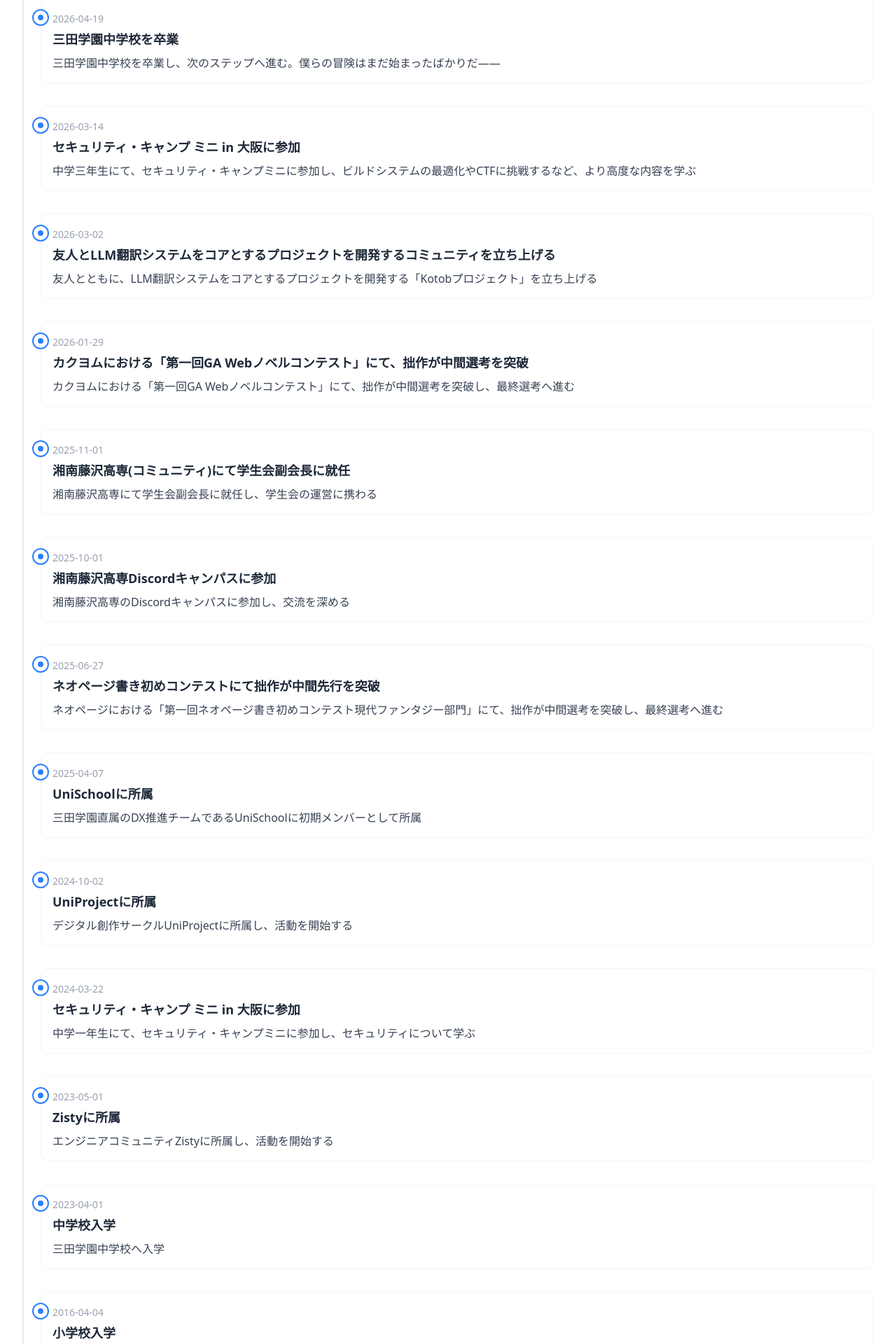
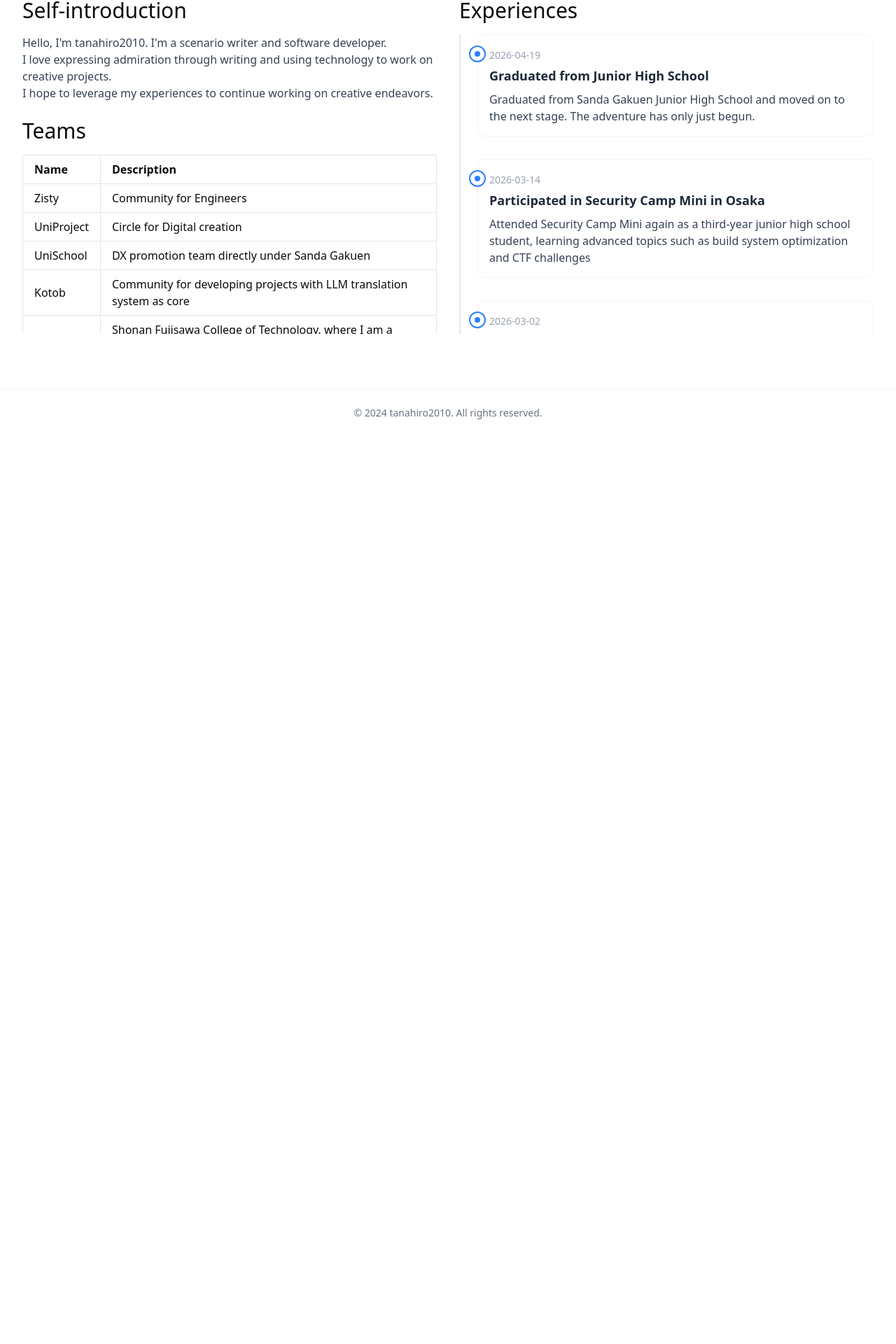
Before and after one commit to tanahiro2010/portfolio, a React (Vite) app: page /about in a window 1280 px wide. Shown: the part 176-2096 px from the top of the page at 70% size. After the commit the page ends 800 px from the top, so only its background shows below. Built offline with nearby package versions, Linux system fonts and the light colour scheme.

Commit message:
feat: 自己紹介セクションを追加し、活動歴をテーブル形式で表示.あと英訳

```diff
--- a/src/app/about.tsx
+++ b/src/app/about.tsx
@@ -1,87 +1,88 @@
 import { useMemo } from "react";
+import Table from "@/components/ui/table";
 
 type HistoryItem = {
     date: string;
-    title?: string;
-    description?: string;
+    title: string;
+    description: string;
 }
 const HISTORY: Array<HistoryItem> = [
     {
         date: '2010-08-18',
-        title: '生まれる',
-        description: '京都にて産声をあげる'
+        title: 'Born',
+        description: 'Born in Kyoto, Japan'
     },
     {
         date: '2013-04-01',
-        title: '兵庫県へ引っ越す',
-        description: '親族の引っ越しに伴い、兵庫県へ引っ越す'
+        title: 'Moved to Hyogo',
+        description: 'Relocated to Hyogo Prefecture with my family'
     },
     {
         date: '2016-04-04',
-        title: '小学校入学',
-        description: '兵庫県の小学校へ入学'
+        title: 'Entered Elementary School',
+        description: 'Started elementary school in Hyogo Prefecture'
     },
     {
         date: '2023-04-01',
-        title: '中学校入学',
-        description: '三田学園中学校へ入学'
+        title: 'Entered Junior High School',
+        description: 'Enrolled at Sanda Gakuen Junior High School'
     },
     {
         date: '2023-05-01',
-        title: 'Zistyに所属',
-        description: 'エンジニアコミュニティZistyに所属し、活動を開始する'
+        title: 'Joined Zisty',
+        description: 'Began activities as a member of the engineering community Zisty'
     },
     {
         date: '2024-03-22',
-        title: 'セキュリティ・キャンプ ミニ in 大阪に参加',
-        description: '中学一年生にて、セキュリティ・キャンプミニに参加し、セキュリティについて学ぶ'
+        title: 'Participated in Security Camp Mini in Osaka',
+        description: 'Attended Security Camp Mini as a first-year junior high school student and studied cybersecurity'
     },
     {
         date: '2024-10-02',
-        title: 'UniProjectに所属',
-        description: 'デジタル創作サークルUniProjectに所属し、活動を開始する'
+        title: 'Joined UniProject',
+        description: 'Joined the digital creative circle UniProject and began participating in its activities'
     },
     {
         date: '2025-04-07',
-        title: 'UniSchoolに所属',
-        description: '三田学園直属のDX推進チームであるUniSchoolに初期メンバーとして所属',
+        title: 'Joined UniSchool',
+        description: 'Became a founding member of UniSchool, the DX promotion team affiliated with Sanda Gakuen'
     },
     {
         date: '2025-06-27',
-        title: 'ネオページ書き初めコンテストにて拙作が中間先行を突破',
-        description: 'ネオページにおける「第一回ネオページ書き初めコンテスト現代ファンタジー部門」にて、拙作が中間選考を突破し、最終選考へ進む'
+        title: 'Passed the Midterm Selection in the NeoPage Writing Contest',
+        description: 'My work passed the midterm selection in the 1st NeoPage New Year Writing Contest (Modern Fantasy category) and advanced to the final round'
     },
     {
         date: '2025-10-01',
-        title: '湘南藤沢高専Discordキャンパスに参加',
-        description: '湘南藤沢高専のDiscordキャンパスに参加し、交流を深める'
+        title: 'Joined the Shonan Fujisawa Kosen Discord Campus',
+        description: 'Joined the Shonan Fujisawa Kosen Discord Campus and started engaging with the community'
     },
     {
         date: '2025-11-01',
-        title: '湘南藤沢高専(コミュニティ)にて学生会副会長に就任',
-        description: '湘南藤沢高専にて学生会副会長に就任し、学生会の運営に携わる'
+        title: 'Appointed Vice President of the Student Council',
+        description: 'Appointed Vice President of the Student Council in the Shonan Fujisawa Kosen community and contributed to its management'
     },
     {
         date: '2026-01-29',
-        title: 'カクヨムにおける「第一回GA Webノベルコンテスト」にて、拙作が中間選考を突破',
-        description: 'カクヨムにおける「第一回GA Webノベルコンテスト」にて、拙作が中間選考を突破し、最終選考へ進む'
+        title: 'Passed the Midterm Selection in the GA Web Novel Contest',
+        description: 'My work passed the midterm selection in the 1st GA Web Novel Contest on Kakuyomu and advanced to the final round'
     },
     {
         date: '2026-03-02',
-        title: '友人とLLM翻訳システムをコアとするプロジェクトを開発するコミュニティを立ち上げる',
-        description: '友人とともに、LLM翻訳システムをコアとするプロジェクトを開発する「Kotobプロジェクト」を立ち上げる'
+        title: 'Founded the Kotob Project',
+        description: 'Co-founded the Kotob Project, a community focused on developing projects centered around an LLM-based translation system'
     },
     {
         date: '2026-03-14',
-        title: 'セキュリティ・キャンプ ミニ in 大阪に参加',
-        description: '中学三年生にて、セキュリティ・キャンプミニに参加し、ビルドシステムの最適化やCTFに挑戦するなど、より高度な内容を学ぶ'
+        title: 'Participated in Security Camp Mini in Osaka',
+        description: 'Attended Security Camp Mini again as a third-year junior high school student, learning advanced topics such as build system optimization and CTF challenges'
     },
     {
         date: '2026-04-19',
-        title: '三田学園中学校を卒業',
-        description: '三田学園中学校を卒業し、次のステップへ進む。僕らの冒険はまだ始まったばかりだ――'
+        title: 'Graduated from Junior High School',
+        description: 'Graduated from Sanda Gakuen Junior High School and moved on to the next stage. The adventure has only just begun.'
     }
-]
+];
 
 const About = () => {
     const history = useMemo<Array<HistoryItem>>(() => [...HISTORY].sort(
@@ -90,9 +91,43 @@ const About = () => {
     return (
         <main className="container mx-auto px-4 py-8">
             <h1 className="text-3xl font-bold text-center">About</h1>
+            <div className="flex md:flex-row flex-col mt-6 gap-4">
+                <div className="w-full md:w-1/2 md:max-h-[60vh] md:overflow-auto md:pr-2"> { /* 自己紹介セクション */}
+                    <div>
+                        <h2 className="text-3xl">Self-introduction</h2>
+                        <p className="mt-4 text-gray-700">
+                            {/* こんにちは、私はtanahiro2010と申します。シナリオライターやソフトウェア開発者として活動しています。<br />
+                            憧れを文章に表すこと、そして技術を駆使して創造的なプロジェクトに取り組むことが大好きです。<br />
+                            これまでの経験を活かし、創造的なプロジェクトに取り組んでいきたいと思っています。 */}
+                            Hello, I'm tanahiro2010. I'm a scenario writer and software developer. <br />
+                            I love expressing admiration through writing and using technology to work on creative projects. <br />
+                            I hope to leverage my experiences to continue working on creative endeavors.
+                        </p>
+                    </div>
+
                     <div className="mt-6">
-                { /* シンプルで影を使わない年表スタイル */}
-                <ul className="relative border-l-2 border-gray-200">
+                        <h2 className="text-3xl">Teams</h2>
+                        <Table headers={["Name", "Description"]} items={[
+                            ["Zisty", "Community for Engineers"],
+                            ["UniProject", "Circle for Digital creation"],
+                            ["UniSchool", "DX promotion team directly under Sanda Gakuen"],
+                            ["Kotob", "Community for developing projects with LLM translation system as core"],
+                            ["SF-Kosen", "Shonan Fujisawa College of Technology, where I am a student and also serve as the vice president of the student council"],
+                        ]} />
+                    </div>
+                    <div className="mt-6">
+                        <h2 className="text-3xl">Skills</h2>
+                        <ul className="mt-4 list-disc list-inside mt-4 text-gray-700">
+                            <li>Scenario Writing: Crafting narratives, developing characters, and writing dialogue</li>
+                            <li>Software Development: Building projects using technologies such as Python, Ruby, JavaScript, TypeScript, and React, Nextjs</li>
+                            <li>Communication: Strong collaboration and client communication skills</li>
+                        </ul>
+                    </div>
+                </div>
+
+                <div className="w-full md:w-1/2 md:max-h-[60vh] md:overflow-auto md:pl-2"> { /* 活動歴セクション */}
+                    <h2 className="text-3xl">Experiences</h2>
+                    <ul className="mt-4 relative border-l-2 border-gray-200">
                         {history.map((item, index) => (
                             <li key={index} className="mb-8 ml-6 relative">
                                 <span className="absolute -left-3 top-4 flex items-center justify-center w-6 h-6 bg-white border-2 border-blue-500 rounded-full">
@@ -108,6 +143,7 @@ const About = () => {
                         ))}
                     </ul>
                 </div>
+            </div>
         </main>
     );
 }
```
Lines whose indentation alone changed are shown as unchanged.
